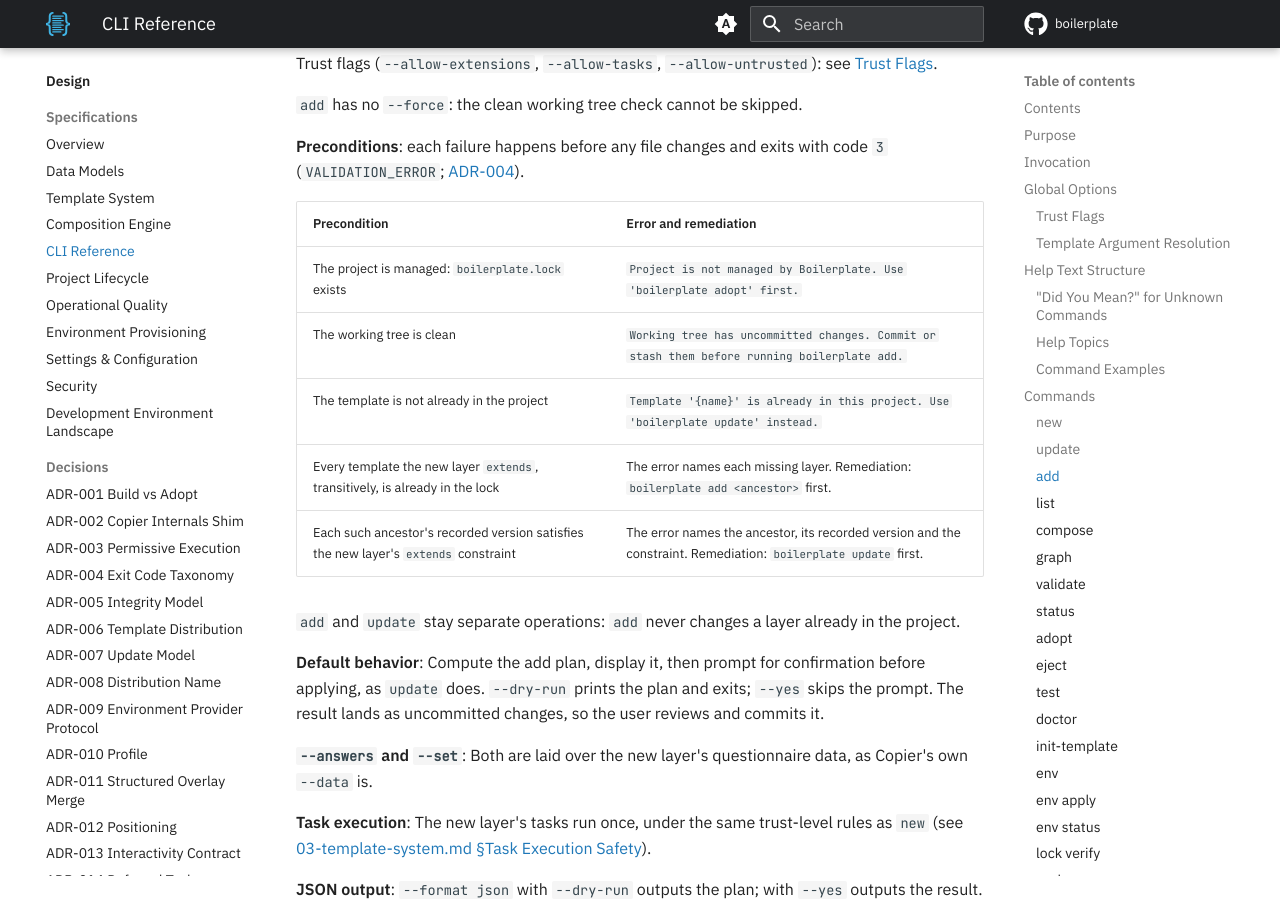
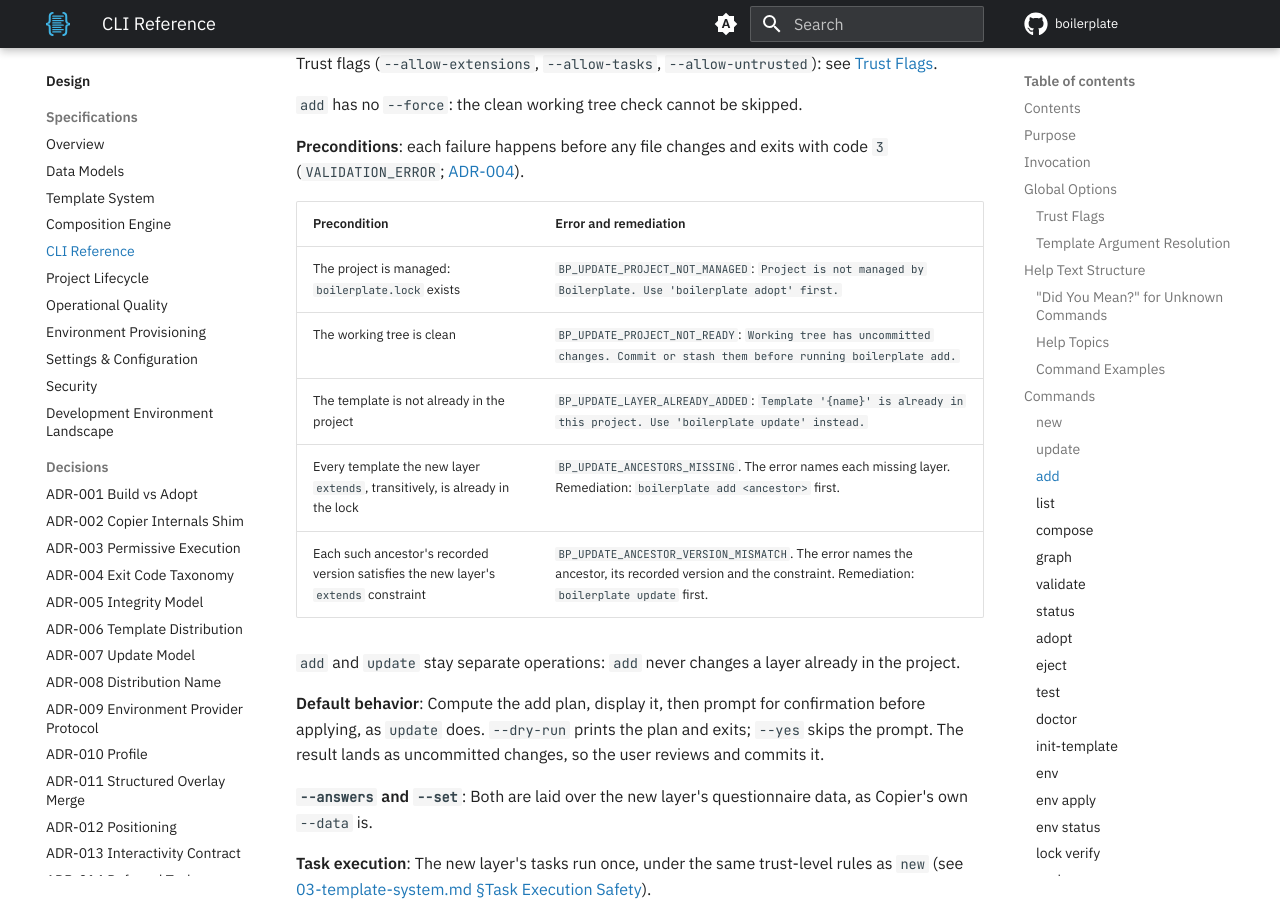
Before and after one commit to TheRealBillSiegler/boilerplate, an MkDocs documentation site: the page built from docs/design/05-cli-reference.md, in a window 1280 px wide and 900 px high, scrolled down 15457 px. Built offline with MkDocs 1.6.1 and Material for MkDocs 9.7.7, drawn with Linux system fonts in a browser that asks for light colours; comment, search, counter and statistics services are not loaded; the version menu is left out.

Commit message:
docs(design): name the add preconditions' error codes
Design 05's add preconditions gave messages and exit 3 but no codes. Name BP_UPDATE_PROJECT_NOT_MANAGED, BP_UPDATE_LAYER_ALREADY_ADDED, BP_UPDATE_ANCESTORS_MISSING and BP_UPDATE_ANCESTOR_VERSION_MISMATCH with their exception classes, and the dirty-tree stop's existing BP_UPDATE_PROJECT_NOT_READY.

Co-Authored-By: Claude Opus 5.5 <noreply@anthropic.com>

```diff
--- a/docs/design/05-cli-reference.md
+++ b/docs/design/05-cli-reference.md
@@ -404,11 +404,11 @@ Trust flags (`--allow-extensions`, `--allow-tasks`, `--allow-untrusted`): see [T
 
 | Precondition | Error and remediation |
 | --- | --- |
-| The project is managed: `boilerplate.lock` exists | `Project is not managed by Boilerplate. Use 'boilerplate adopt' first.` |
-| The working tree is clean | `Working tree has uncommitted changes. Commit or stash them before running boilerplate add.` |
-| The template is not already in the project | `Template '{name}' is already in this project. Use 'boilerplate update' instead.` |
-| Every template the new layer `extends`, transitively, is already in the lock | The error names each missing layer. Remediation: `boilerplate add <ancestor>` first. |
-| Each such ancestor's recorded version satisfies the new layer's `extends` constraint | The error names the ancestor, its recorded version and the constraint. Remediation: `boilerplate update` first. |
+| The project is managed: `boilerplate.lock` exists | `BP_UPDATE_PROJECT_NOT_MANAGED`: `Project is not managed by Boilerplate. Use 'boilerplate adopt' first.` |
+| The working tree is clean | `BP_UPDATE_PROJECT_NOT_READY`: `Working tree has uncommitted changes. Commit or stash them before running boilerplate add.` |
+| The template is not already in the project | `BP_UPDATE_LAYER_ALREADY_ADDED`: `Template '{name}' is already in this project. Use 'boilerplate update' instead.` |
+| Every template the new layer `extends`, transitively, is already in the lock | `BP_UPDATE_ANCESTORS_MISSING`. The error names each missing layer. Remediation: `boilerplate add <ancestor>` first. |
+| Each such ancestor's recorded version satisfies the new layer's `extends` constraint | `BP_UPDATE_ANCESTOR_VERSION_MISMATCH`. The error names the ancestor, its recorded version and the constraint. Remediation: `boilerplate update` first. |
 
 `add` and `update` stay separate operations: `add` never changes a layer already in the project.
 
```
Also changed, not shown: docs/design/02-data-models.md (+4 -0 lines), docs/design/07-operational-quality.md (+4 -0 lines).
